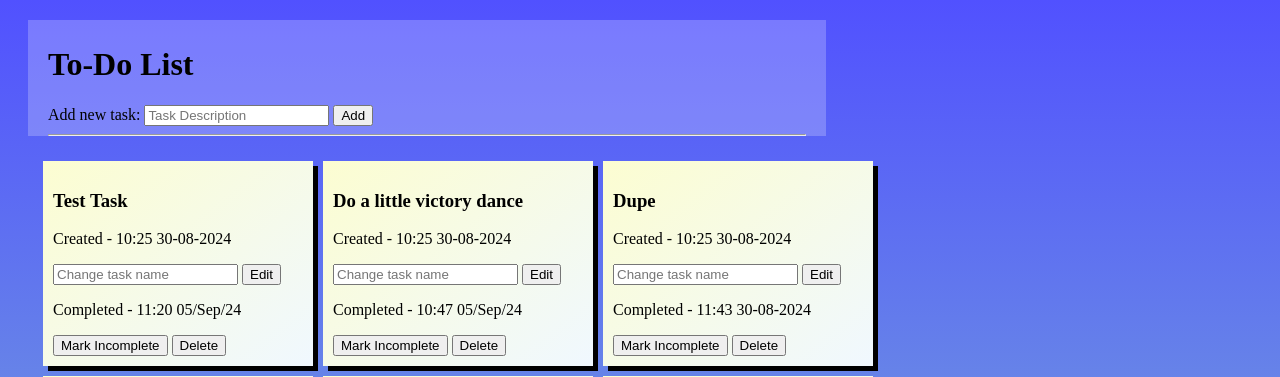
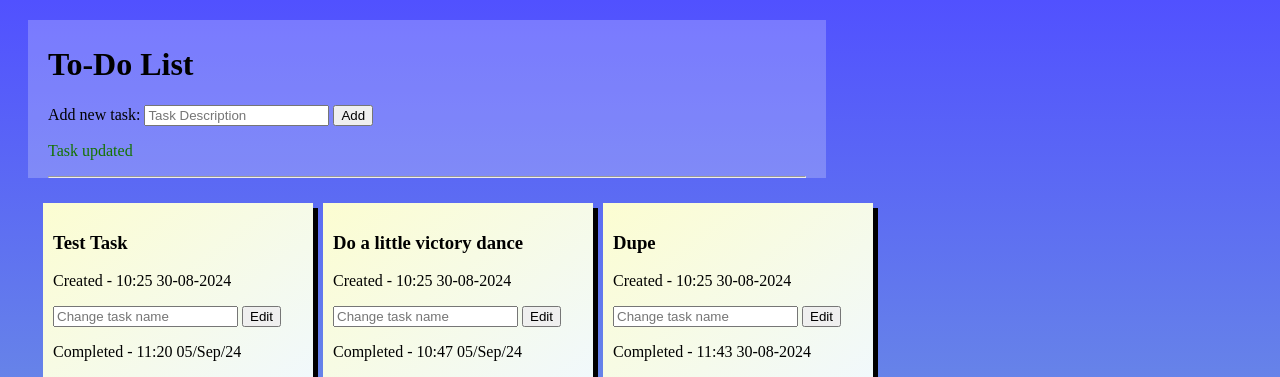
Before and after one commit to F-Cocker/todoapp, a Flask app: a page that uses website/templates/index.html in a window 1280 px wide. Shown: the top 377 px of the page. Run offline with Flask 3, Linux system fonts and the light colour scheme.

Commit message:
successful actions now display message

```diff
--- a/website/static/style.css
+++ b/website/static/style.css
@@ -6,6 +6,9 @@ body{
 /* The error message is set to display in red text */
 p.error{
     color:rgb(199, 0, 0);
+}
+p.message{
+    color:rgb(20, 115, 1);
 }
 /* The upper section is giving a background and spacing. the background is mostly transparent to let the gradient come through */
 div.top{
--- a/website/templates/index.html
+++ b/website/templates/index.html
@@ -24,6 +24,9 @@
         <!--This only occurs if the user tried ot input a duplicate entry-->
         {% if error %}
         <p class="error">{{error}}</p>
+        {% endif %}
+        {% if message %}
+        <p class="message">{{message}}</p>
         {% endif %}
         <hr>
     </div>
--- a/website/views.py
+++ b/website/views.py
@@ -14,7 +14,8 @@ def home():
     todo_list=Todo.query.all()
     #error message is requested, if the user was redireted here with no error, it will not dispaly
     error=request.args.get("error", None)
-    return render_template("index.html", todo_list=todo_list, error=error)
+    message=request.args.get("message",None)
+    return render_template("index.html", todo_list=todo_list, error=error, message=message)
 
 #the route for adding a new item to the todo list. the POST method is required as this is done via a form
 @my_view.route("/add", methods=["POST"])
@@ -35,7 +36,8 @@ def add():
     #commit is necessary to update the database
     db.session.commit()
     #the user is redirected back to the main page with the new todo added
-    return redirect(url_for("my_view.home"))
+    message="Task added successfully"
+    return redirect(url_for("my_view.home", message=message))
 
 #the update route flips the boolean value of "completed" back and forth
 @my_view.route("/update/<todo_id>")
@@ -53,7 +55,8 @@ def update(todo_id):
     #updated data is commited to database
     db.session.commit()
     #returned to main page with update now displayed
-    return redirect(url_for("my_view.home"))
+    message="Task updated"
+    return redirect(url_for("my_view.home", message=message))
 
 #the delete route removes the specified todo from the list, completely deleting it
 @my_view.route("/delete/<todo_id>")
@@ -63,7 +66,8 @@ def delete(todo_id):
     #the todo is deleted and committed
     db.session.delete(todo)
     db.session.commit()
-    return redirect(url_for("my_view.home"))
+    message="Task deleted"
+    return redirect(url_for("my_view.home", message=message))
 
 #edit changes the name of the todo to a new value set by the user
 @my_view.route("/edit/<todo_id>", methods=["POST"])
@@ -75,11 +79,12 @@ def edit(todo_id):
     for todo in todo_list:
         if todo.task==edit:
             #if the edit is a duplicate, the todo is not changed and the user is given an error
-            error="Could not add task: Task already exists"
+            error="Could not edit task: Task already exists"
             return redirect(url_for("my_view.home", error=error))
     #if the edit is not a duplicate, the todo is searched via ID
     todo=Todo.query.filter_by(id=todo_id).first()
     #todo.task is set to the users input with no other data changed, then commited to database
     todo.task=edit
     db.session.commit()
-    return redirect(url_for("my_view.home"))
+    message="Task edited"
+    return redirect(url_for("my_view.home", message=message))
```
Also changed, not shown: instance/db.sqlite.
